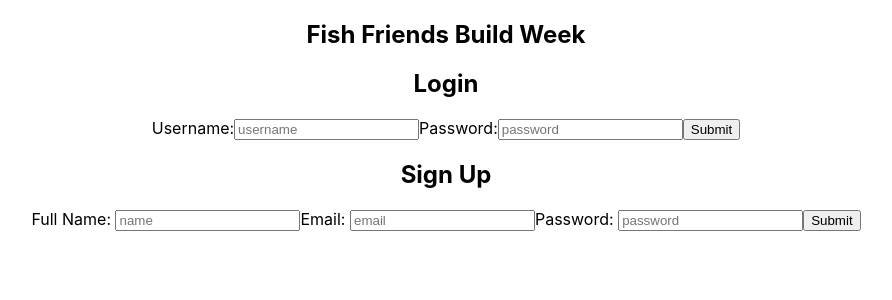
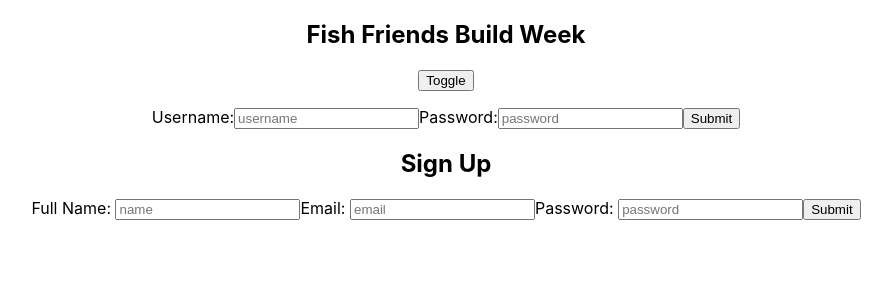
Before and after one commit to Build-Week-Fish-Friends/Front-End, a React (Create React App) app in the folder app/: page / in a window 1280 px wide. Shown: the top 300 px of the page, without its empty margins (194-1086 px from the left). Built offline with nearby package versions, Linux system fonts and the light colour scheme.

Commit message:
"added reactstrap to button"

```diff
--- a/app/src/components/login.js
+++ b/app/src/components/login.js
@@ -1,18 +1,26 @@
 import React, {useState, useEffect} from 'react';
 import { withFormik, Form, Field } from "formik";
+import { Collapse, Button, CardBody, Card } from 'reactstrap';
 import * as Yup from 'yup';
 import axios from 'axios';
 
 
-const LoginForm = ({values, errors, touched, status}) => {
+const LoginForm = ({props, values, errors, touched, status}) => {
     const [users,setUsers] = useState([]);
+    const [isOpen, setIsOpen] = useState(false);
+    const toggle = () => setIsOpen(!isOpen);
 
     useEffect( () => {
         status && setUsers(users => [...users, status]);
     }, [status])
+
     return (
         <div className = "login">
-            <h2>Login</h2>
+            {/* <h2>Login</h2> */}
+            <Button color="primary" onClick={toggle} style={{ marginBottom: '1rem' }}>Toggle</Button>
+            <Collapse isOpen={isOpen}>
+            <Card>
+                <CardBody>
                 <Form className="login-form">
                     <label>Username:
                     <Field type="text" name="username" placeholder="username"/>
@@ -24,7 +32,9 @@ const LoginForm = ({values, errors, touched, status}) => {
                     {touched.name && errors.name && <p className="errors">{errors.name}</p>}
                     <button type="submit">Submit</button>
                 </Form>
-
+                </CardBody>
+            </Card>
+            </Collapse>
             {users.map(user => (
                 <div key={user.id}>
                     <p>Username: {user.username}</p>
```
Lines whose indentation alone changed are shown as unchanged.
